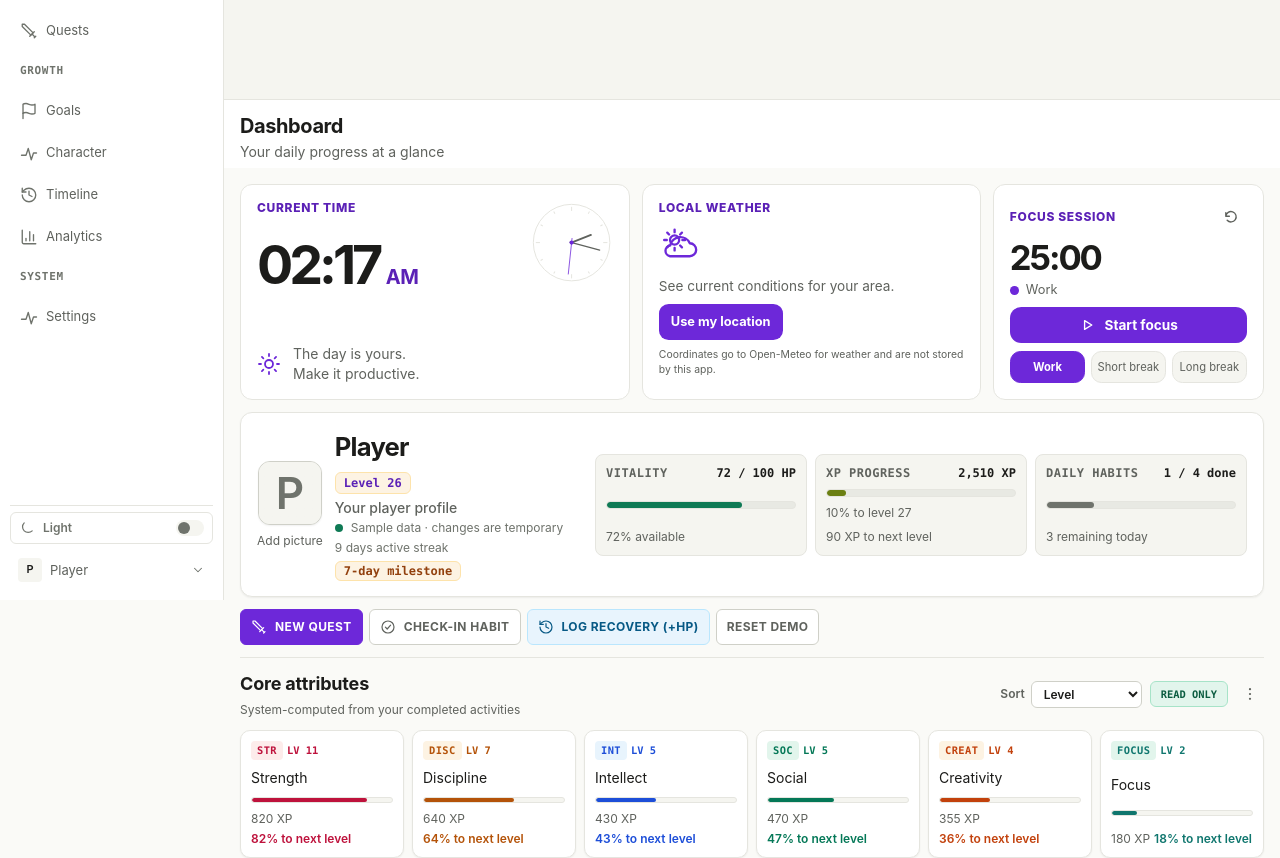
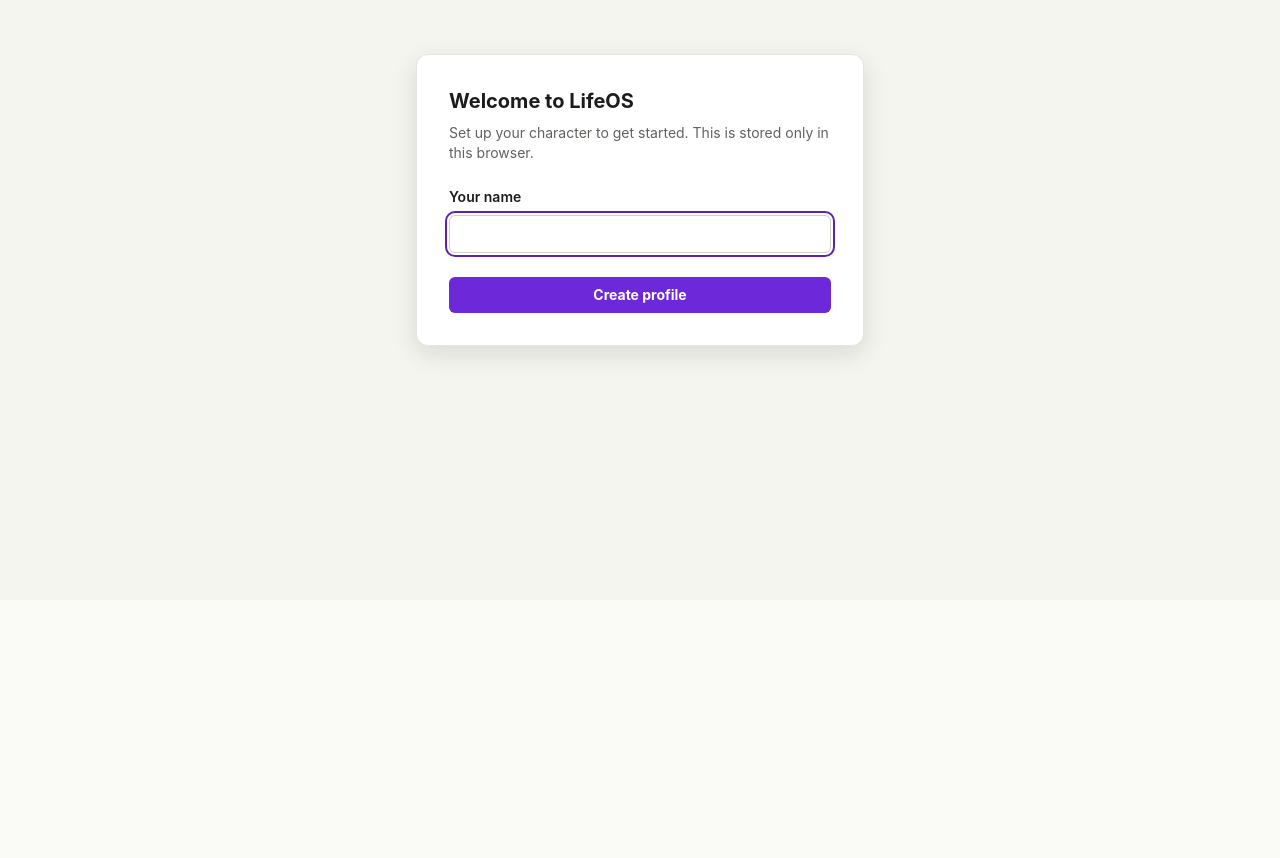
Before and after one commit to kayy-eci/Personal-dashboard, a React (Vite) app: page / in a window 1280 px wide. Shown: the part 200-1058 px from the top of the page. After the commit the page ends 800 px from the top, so only its background shows below. Built offline with nearby package versions, Linux system fonts and the light colour scheme.

Commit message:
feat: bootstrap real data layer with first-run profile setup and daily check triggers

```diff
--- /dev/null
+++ b/src/Root.tsx
@@ -0,0 +1,47 @@
+import { useEffect, useState } from 'react'
+import App from './App'
+import { getDb, seedDatabase } from './core/db/db'
+import { installDailyCheckTriggers } from './core/platform/dailyCheck'
+import { getProfile } from './data'
+import { FirstRun } from './pages/FirstRun/FirstRun'
+
+function requestPersistence() {
+  try {
+    if (typeof navigator !== 'undefined' && 'storage' in navigator) {
+      void navigator.storage.persisted().then((persisted) => {
+        if (!persisted) void navigator.storage.persist().catch(() => undefined)
+      })
+    }
+  } catch {
+    // ignore
+  }
+}
+
+export function Root() {
+  const [state, setState] = useState<'loading' | 'setup' | 'app'>('loading')
+
+  useEffect(() => {
+    let cancelled = false
+    void (async () => {
+      try {
+        const db = getDb()
+        await db.open()
+        await seedDatabase(db)
+        requestPersistence()
+        installDailyCheckTriggers()
+        const profile = await getProfile()
+        if (!cancelled) setState(profile ? 'app' : 'setup')
+      } catch (err) {
+        console.error(err)
+        if (!cancelled) setState('setup')
+      }
+    })()
+    return () => {
+      cancelled = true
+    }
+  }, [])
+
+  if (state === 'loading') return null
+  if (state === 'setup') return <FirstRun onDone={() => setState('app')} />
+  return <App />
+}
--- a/src/features/player/usePlayerStatus.ts
+++ b/src/features/player/usePlayerStatus.ts
@@ -1,44 +1,41 @@
+import { useEffect, useState } from 'react'
+import { subscribe } from '../../data'
+import { getPlayerStatus } from '../../data'
 import type { PlayerStatus } from './types'
 
-/**
- * Sample status until a backend exists.
- *
- * IMPORTANT: these numbers are illustrative placeholders, not real progress.
- * Once the API lands, this becomes a fetch/query hook and the numbers are
- * derived by the server from actual habit and quest completions (PRD §5).
- */
+const EMPTY: PlayerStatus = {
+  level: 1,
+  totalXp: 0,
+  xpIntoLevel: 0,
+  xpForNextLevel: 130,
+  health: 100,
+  maxHealth: 100,
+  currentStreak: 0,
+  attributes: [
+    { key: 'STR', label: 'Strength', level: 1, xp: 0, xpToNextLevel: 75 },
+    { key: 'INT', label: 'Intellect', level: 1, xp: 0, xpToNextLevel: 75 },
+    { key: 'DISC', label: 'Discipline', level: 1, xp: 0, xpToNextLevel: 75 },
+    { key: 'CREAT', label: 'Creativity', level: 1, xp: 0, xpToNextLevel: 75 },
+    { key: 'FOCUS', label: 'Focus', level: 1, xp: 0, xpToNextLevel: 75 },
+    { key: 'SOC', label: 'Social', level: 1, xp: 0, xpToNextLevel: 75 },
+  ],
+  recentHealthLog: [],
+}
+
 export function usePlayerStatus(): PlayerStatus {
-  return {
-    level: 26,
-    totalXp: 2510,
-    xpIntoLevel: 10,
-    xpForNextLevel: 100,
-    health: 72,
-    maxHealth: 100,
-    currentStreak: 9,
-    attributes: [
-      { key: 'STR', label: 'Strength', level: 11, xp: 820, xpToNextLevel: 1000 },
-      { key: 'INT', label: 'Intellect', level: 5, xp: 430, xpToNextLevel: 1000 },
-      { key: 'DISC', label: 'Discipline', level: 7, xp: 640, xpToNextLevel: 1000 },
-      { key: 'CREAT', label: 'Creativity', level: 4, xp: 355, xpToNextLevel: 1000 },
-      { key: 'FOCUS', label: 'Focus', level: 2, xp: 180, xpToNextLevel: 1000 },
-      { key: 'SOC', label: 'Social', level: 5, xp: 470, xpToNextLevel: 1000 },
-    ],
-    recentHealthLog: [
-      {
-        id: 'h1',
-        change: -4,
-        healthAfter: 72,
-        reason: 'Two daily habits were not completed.',
-        createdAt: '2026-02-09T21:00:00.000Z',
-      },
-      {
-        id: 'h2',
-        change: 6,
-        healthAfter: 76,
-        reason: 'Recovery quest completed.',
-        createdAt: '2026-02-08T18:30:00.000Z',
-      },
-    ],
-  }
+  const [status, setStatus] = useState<PlayerStatus>(EMPTY)
+  useEffect(() => {
+    let cancelled = false
+    const load = () =>
+      getPlayerStatus().then((s) => {
+        if (!cancelled && s) setStatus(s)
+      })
+    void load()
+    const unsub = subscribe('data', load)
+    return () => {
+      cancelled = true
+      unsub()
+    }
+  }, [])
+  return status
 }
--- a/src/main.tsx
+++ b/src/main.tsx
@@ -2,10 +2,10 @@
 import { createRoot } from 'react-dom/client'
 import './index.css'
 import './theme-transition.css'
-import App from './App.tsx'
+import { Root } from './Root'
 
 createRoot(document.getElementById('root')!).render(
   <StrictMode>
-    <App />
+    <Root />
   </StrictMode>,
 )
--- /dev/null
+++ b/src/pages/FirstRun/FirstRun.tsx
@@ -0,0 +1,45 @@
+import { useState, type FormEvent } from 'react'
+import { createProfile } from '../../data'
+
+export function FirstRun({ onDone }: { onDone: () => void }) {
+  const [name, setName] = useState('')
+  const [error, setError] = useState<string | null>(null)
+
+  const submit = async (e: FormEvent) => {
+    e.preventDefault()
+    const trimmed = name.trim()
+    if (trimmed.length === 0) {
+      setError('Please enter your name.')
+      return
+    }
+    try {
+      await createProfile(trimmed)
+      onDone()
+    } catch {
+      setError('Could not create your profile. Please try again.')
+    }
+  }
+
+  return (
+    <div className="flex min-h-screen items-center justify-center bg-surface-sunken p-6">
+      <form onSubmit={submit} className="w-full max-w-md rounded-xl border border-border bg-surface p-8 shadow-md">
+        <h1 className="text-xl font-bold text-text">Welcome to LifeOS</h1>
+        <p className="mt-2 text-sm text-text-muted">Set up your character to get started. This is stored only in this browser.</p>
+        <label className="mt-6 block text-sm font-semibold text-text" htmlFor="profile-name">
+          Your name
+        </label>
+        <input
+          id="profile-name"
+          className="mt-2 w-full rounded-md border border-border-strong bg-surface px-3 py-2 text-sm text-text"
+          value={name}
+          onChange={(e) => setName(e.target.value)}
+          autoFocus
+        />
+        {error && <p className="mt-2 text-sm text-danger-text">{error}</p>}
+        <button type="submit" className="mt-6 w-full rounded-md bg-brand px-4 py-2 text-sm font-bold text-brand-contrast">
+          Create profile
+        </button>
+      </form>
+    </div>
+  )
+}
```
